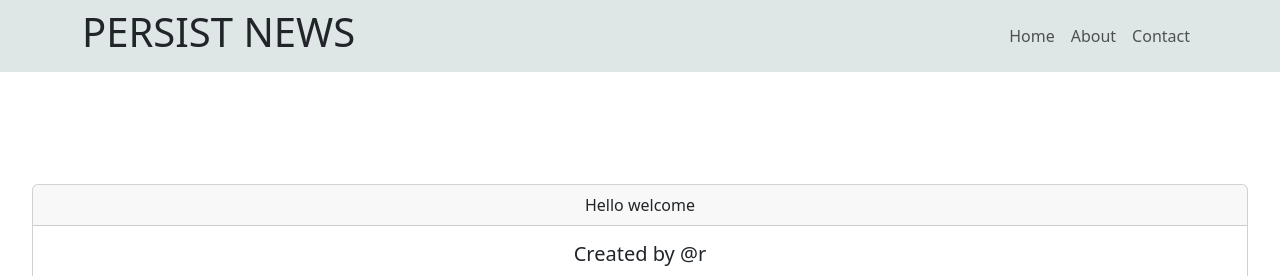
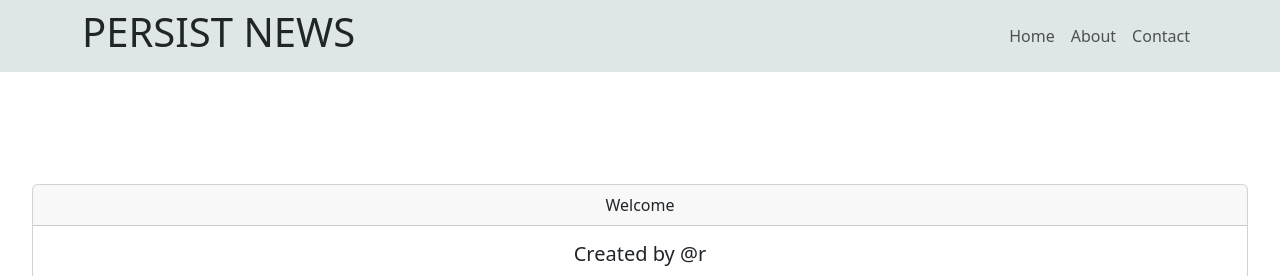
Before and after one commit to arunar1/persist-news-app, a React (Create React App) app: page /about in a window 1280 px wide. Shown: the top 276 px of the page. Built offline with nearby package versions, Linux system fonts and the light colour scheme; no server answers.

Commit message:
All set for deployment

```diff
--- a/src/components/About/About.js
+++ b/src/components/About/About.js
@@ -5,7 +5,7 @@
   return (
     <div style={{marginTop:'7rem',marginInline:'2rem'}}>
       <Card className="text-center">
-      <Card.Header>Hello welcome</Card.Header>
+      <Card.Header>Welcome</Card.Header>
       <Card.Body>
         <Card.Title>Created by @r</Card.Title>
         <Card.Text>
--- a/src/components/Home/Header.js
+++ b/src/components/Home/Header.js
@@ -16,9 +16,9 @@
             style={{ maxHeight: '150px' }}
             navbarScroll
           >
-            <Nav.Link href="">Home</Nav.Link>
-            <Nav.Link href="">About</Nav.Link>
-            <Nav.Link href="">Contact</Nav.Link>
+            <Nav.Link href="/">Home</Nav.Link>
+            <Nav.Link href="/about">About</Nav.Link>
+            <Nav.Link href="/contact">Contact</Nav.Link>
           </Nav>
         </Navbar.Collapse>
       </Container>
```
